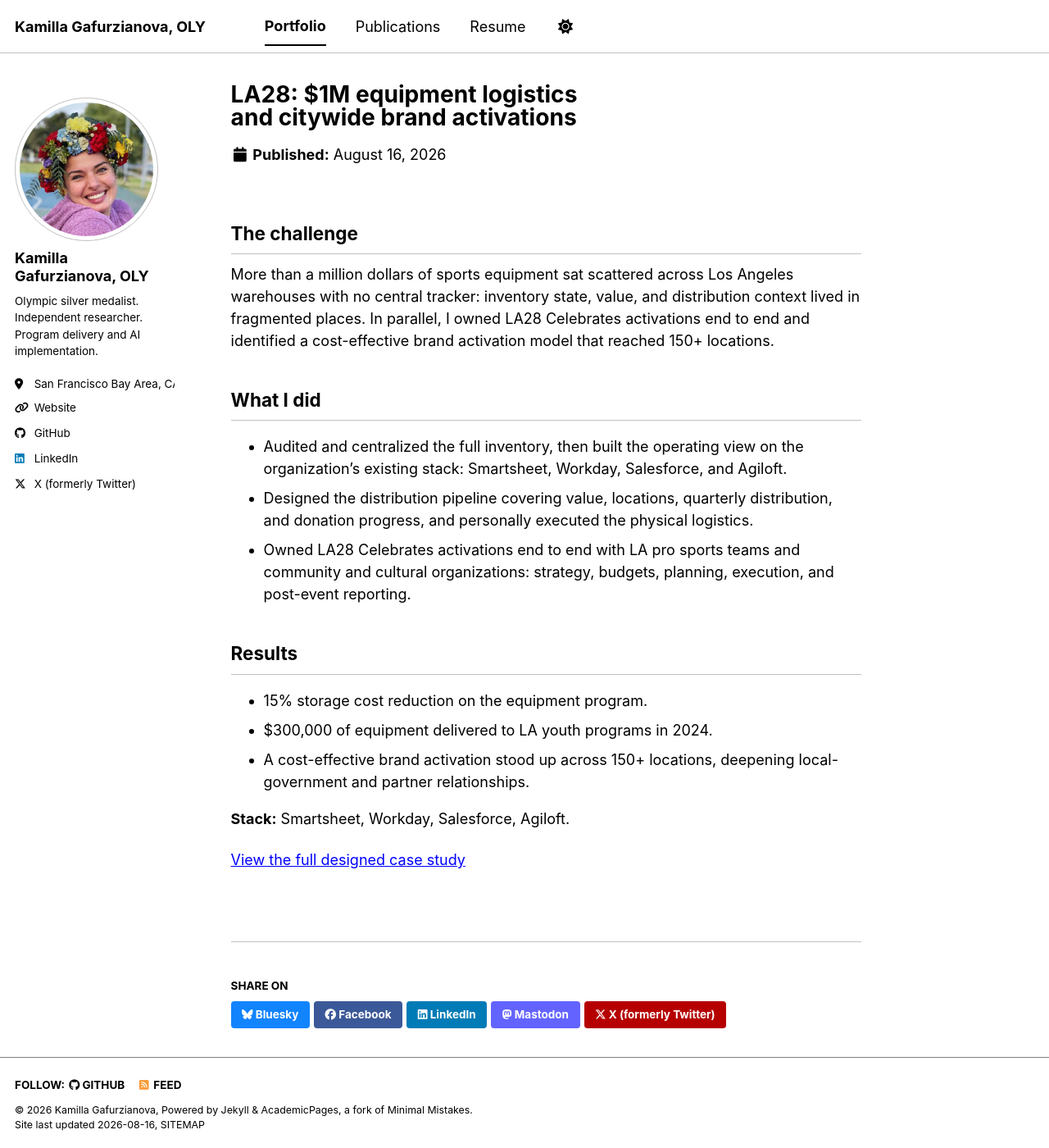
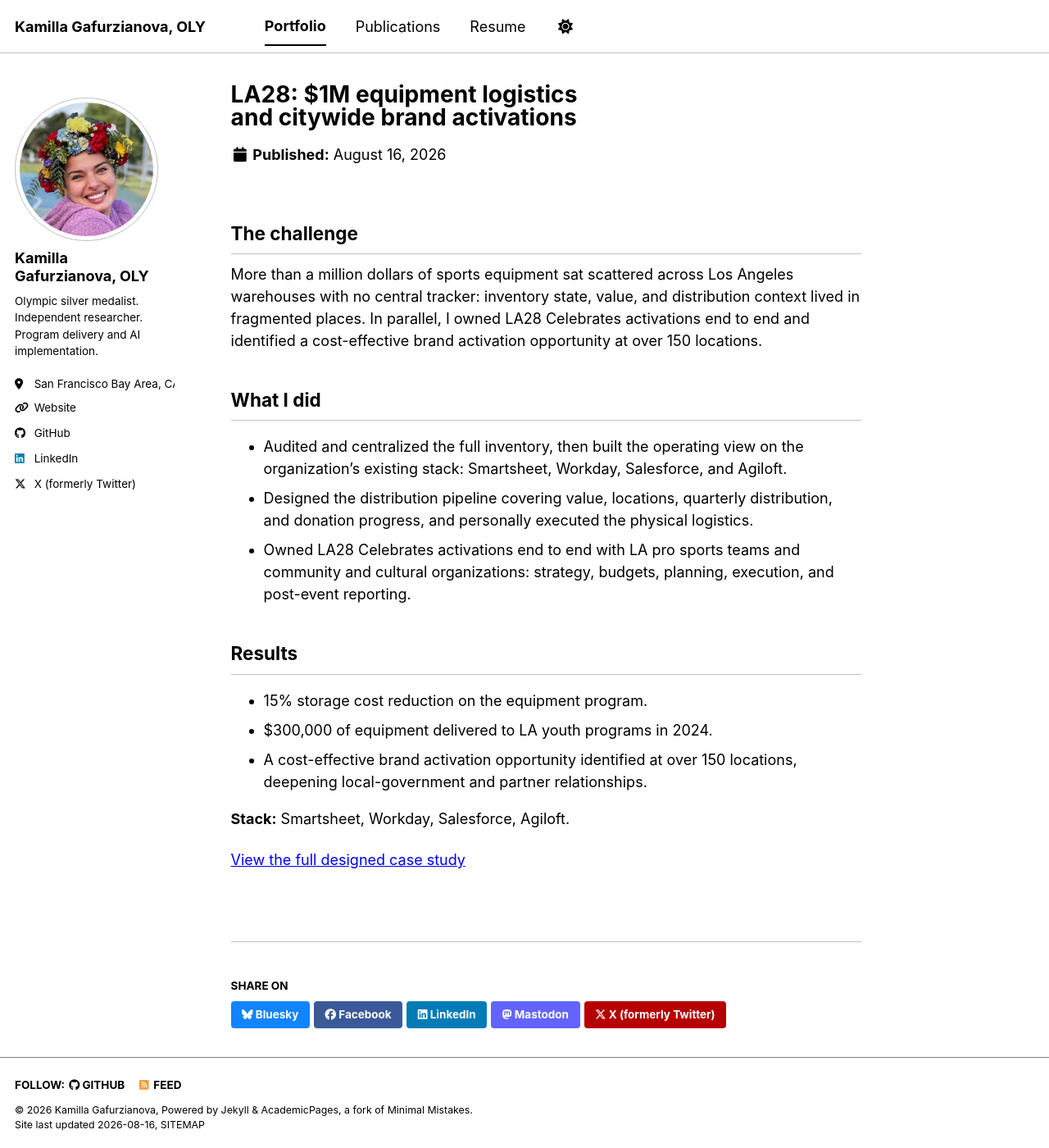
Before and after one commit to milamanzarek/milamanzarek.github.io, a Jekyll site: the page built from _portfolio/01-la28-equipment-logistics.md, in a window 1280 px wide and 1400 px high. Shown: the whole window at 82% size. Built offline with Jekyll 4.4.1, drawn with Linux system fonts in a browser that asks for light colours; a style sheet for code colours, icons or effects is not loaded.

Commit message:
LA28 portfolio entry: last two nonconforming activation lines fixed to the frozen phrasing; exhaustive verification now covers _portfolio
Co-Authored-By: Claude Fable 5 <noreply@anthropic.com>
Claude-Session: https://claude.ai/code/session_019yEvdUzhqBL7cfwV8gdG23

```diff
--- a/_portfolio/01-la28-equipment-logistics.md
+++ b/_portfolio/01-la28-equipment-logistics.md
@@ -6,7 +6,7 @@ collection: portfolio
 
 ## The challenge
 
-More than a million dollars of sports equipment sat scattered across Los Angeles warehouses with no central tracker: inventory state, value, and distribution context lived in fragmented places. In parallel, I owned LA28 Celebrates activations end to end and identified a cost-effective brand activation model that reached 150+ locations.
+More than a million dollars of sports equipment sat scattered across Los Angeles warehouses with no central tracker: inventory state, value, and distribution context lived in fragmented places. In parallel, I owned LA28 Celebrates activations end to end and identified a cost-effective brand activation opportunity at over 150 locations.
 
 ## What I did
 
@@ -18,7 +18,7 @@ More than a million dollars of sports equipment sat scattered across Los Angeles
 
 * 15% storage cost reduction on the equipment program.
 * $300,000 of equipment delivered to LA youth programs in 2024.
-* A cost-effective brand activation stood up across 150+ locations, deepening local-government and partner relationships.
+* A cost-effective brand activation opportunity identified at over 150 locations, deepening local-government and partner relationships.
 
 **Stack:** Smartsheet, Workday, Salesforce, Agiloft.
 
```
